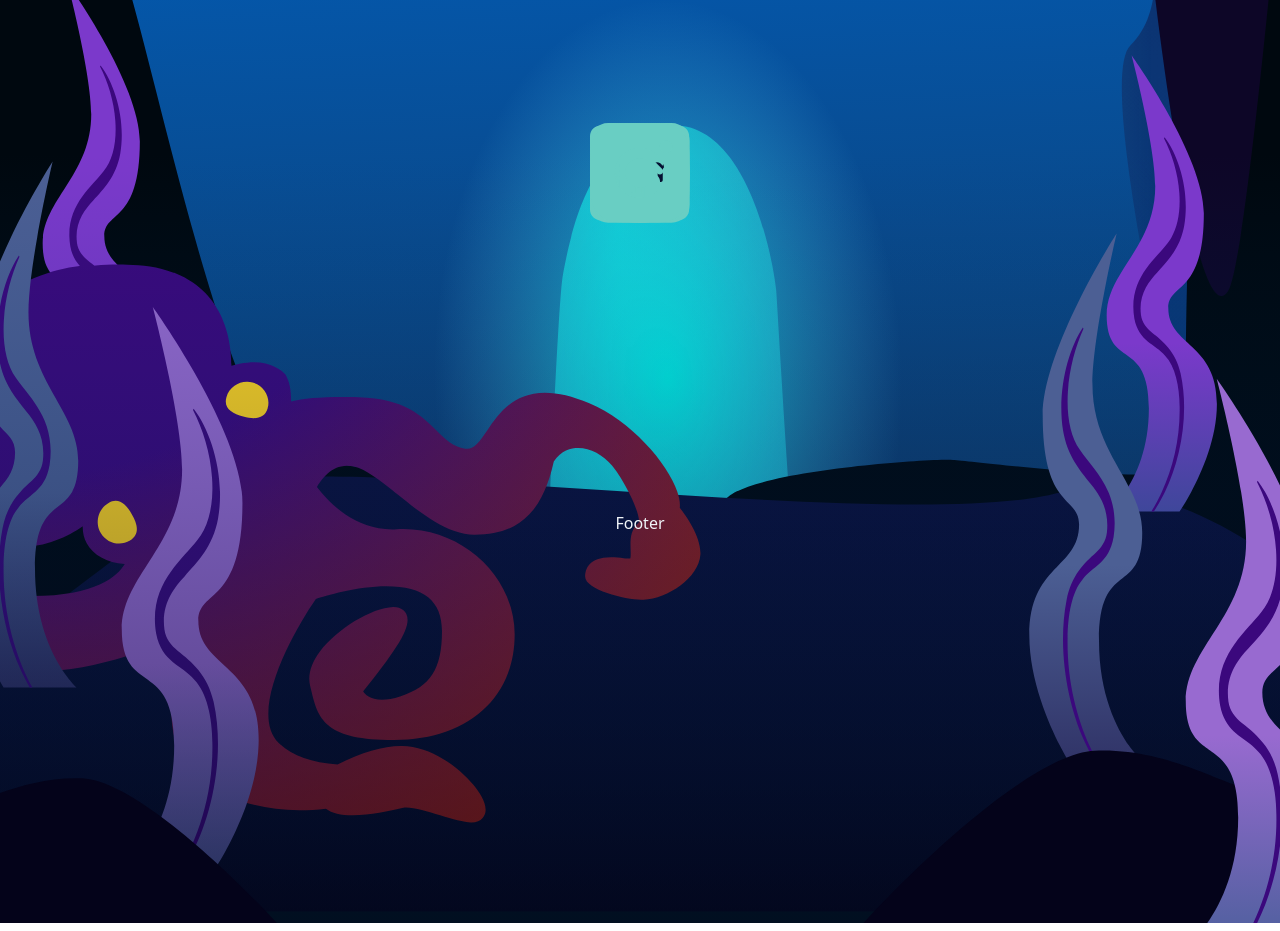
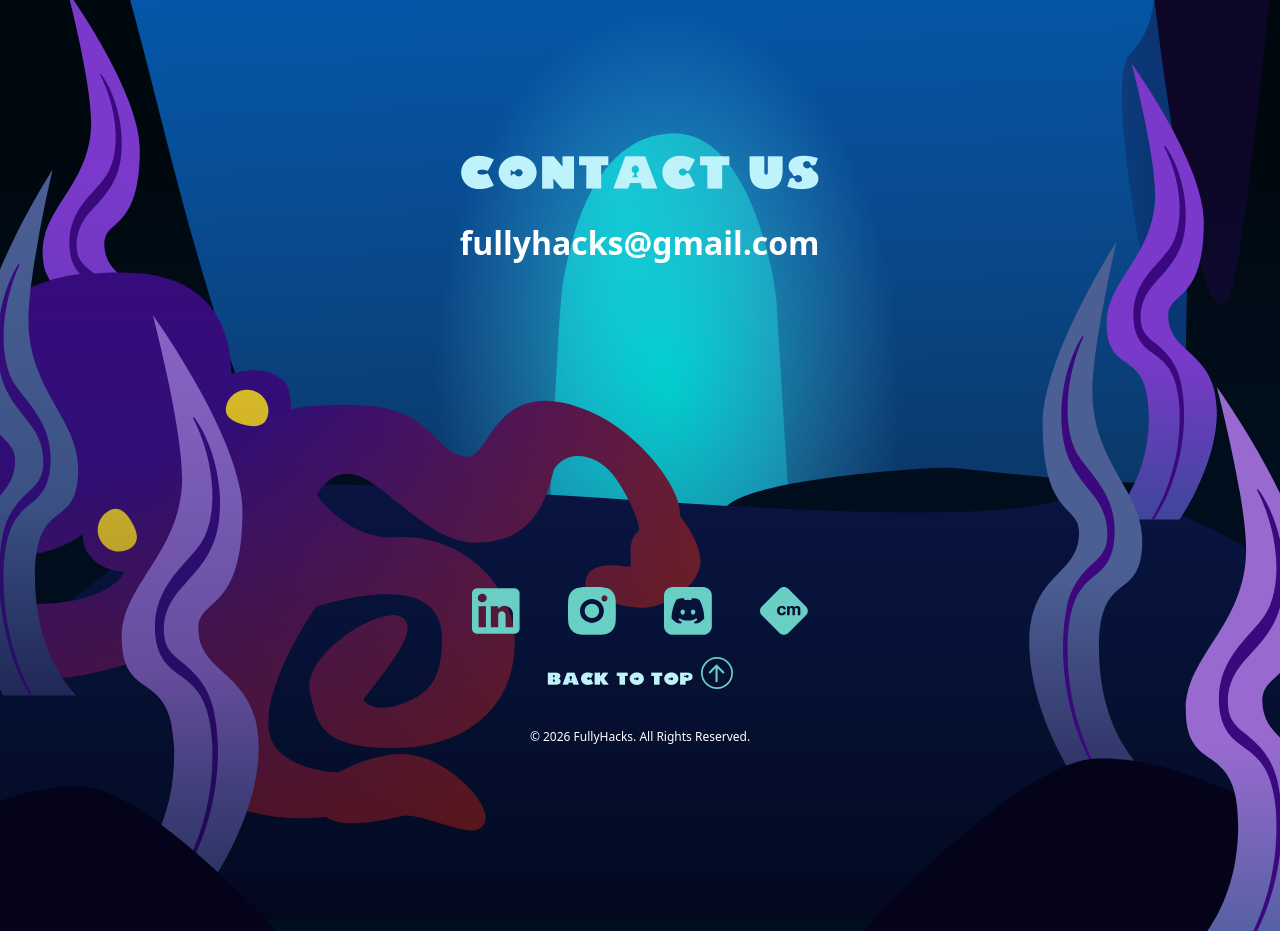
Before and after one commit to ChristianHuerta05/fullyhacks2026, a React (Vite) app in the folder web/: page / in a window 1280 px wide. Shown: the part 10940-11871 px from the top of the page. Built offline with nearby package versions, Linux system fonts and the light colour scheme; a web font is replaced by a local one.

Commit message:
feat: add Footer section (#9)
Co-authored-by: ChristianHuerta05 <131845569+ChristianHuerta05@users.noreply.github.com>

```diff
--- a/web/src/pages/Landing/Footer.tsx
+++ b/web/src/pages/Landing/Footer.tsx
@@ -4,15 +4,90 @@ import Discord from "../../assets/LandingPage/Footer/Discord.svg";
 import LinkedIn from "../../assets/LandingPage/Footer/LinkedIn.svg";
 import Instagram from "../../assets/LandingPage/Footer/Instagram.svg";
 
+const scrollToTop = () => {
+  window.scrollTo({
+    top: 0,
+    behavior: "smooth",
+  });
+};
+
 export function Footer() {
   return (
-    <div className="min-h-screen flex items-center justify-center text-slate-100 w-full relative mt-5 ">
-      <img src={ACM} alt="ACM" className="absolute top-0 z-[-1] w-[100px] h-[100px]" />
-      <img src={Arrow} alt="Arrow" className="absolute top-0 z-[-1] w-[100px] h-[100px]" />
-      <img src={Discord} alt="Discord" className="absolute top-0 z-[-1] w-[100px] h-[100px]" />
-      <img src={LinkedIn} alt="LinkedIn" className="absolute top-0 z-[-1] w-[100px] h-[100px]" />
-      <img src={Instagram} alt="Instagram" className="absolute top-0 z-[-1] w-[100px] h-[100px]" />
-      Footer
+    <div className="min-h-screen flex flex-col items-center justify-end md:justify-center lg:justify-start text-slate-100 w-full relative mt-5 mb-2">
+      <div className="relative inline-block flex justify-center items-center">
+        <p className="text-[2em] md:text-[3em] lg:text-[4em] text-[#BEF3FC] font-nemo">
+          Contact Us
+        </p>
+        <p className="text-[1em] md:text-[1.5em] lg:text-[2em] font-bold text-white">
+          fullyhacks@gmail.com
+        </p>
+      </div>
+
+      <div className="relative inline-block flex flex-row space-x-6 md:space-x-9 lg:space-x-12 pt-[10em] md:pt-60 lg:pt-80">
+        <div className="relative inline-block">
+          <a target="_blank" href="https://www.linkedin.com/company/fullyhacks/">
+            <img
+              src={LinkedIn}
+              alt="LinkedIn"
+              className="hidden top-0 z-[-1] w-[1.5em] md:w-9 lg:w-12 h-[1.5em] md:h-9 lg:h-12"
+            />
+          </a>
+        </div>
+
+        <div className="relative inline-block">
+          <a target="_blank" href="https://www.instagram.com/fullyhacks/">
+            <img
+              src={Instagram}
+              alt="Instagram"
+              className="top-0 z-[-1] w-[1.5em] md:w-9 lg:w-12 h-[1.5em] md:h-9 lg:h-12"
+            />
+          </a>
+        </div>
+
+        <div className="relative inline-block">
+          <a target="_blank" href="https://acmcsuf.com/">
+            <img
+              src={Discord}
+              alt="Discord"
+              className="top-0 z-[-1] w-[1.5em] md:w-9 lg:w-12 h-[1.5em] md:h-9 lg:h-12"
+            />
+          </a>
+        </div>
+
+        <div className="relative inline-block">
+          <a target="_blank" href="https://acmcsuf.com/">
+            <img
+              src={ACM}
+              alt="ACM"
+              className="top-0 z-[-1] w-[1.5em] md:w-9 lg:w-12 h-[1.5em] md:h-9 lg:h-12"
+            />
+          </a>
+        </div>
+      </div>
+
+      <div className="relative inline-block flex flex-row space-x-1 lg:space-x-2 pt-[0.5rem] md:pt-3 lg:pt-4">
+        <div className="relative inline-block">
+          <p className="text-[1em] md:text-[1.25em] lg:text-[1.5em] text-[#BEF3FC] font-nemo text-shadow-sm">
+            Back to Top
+          </p>
+        </div>
+
+        <div className="relative inline-block">
+          <button onClick={scrollToTop}>
+            <img
+              src={Arrow}
+              alt="Arrow"
+              className="top-0 z-[-1] w-[1em] md:w-6 lg:w-8 h-[1em] md:h-6 lg:h-8"
+            />
+          </button>
+        </div>
+      </div>
+
+      <div className="bottom-0 w-full pt-[1rem] md:pt-6 lg:pt-8 text-center">
+        <p className="text-[0.5rem] md:text-[0.625rem] lg:text-[0.75rem] text-white">
+          © 2026 FullyHacks. All Rights Reserved.
+        </p>
+      </div>
     </div>
   );
 }
```
